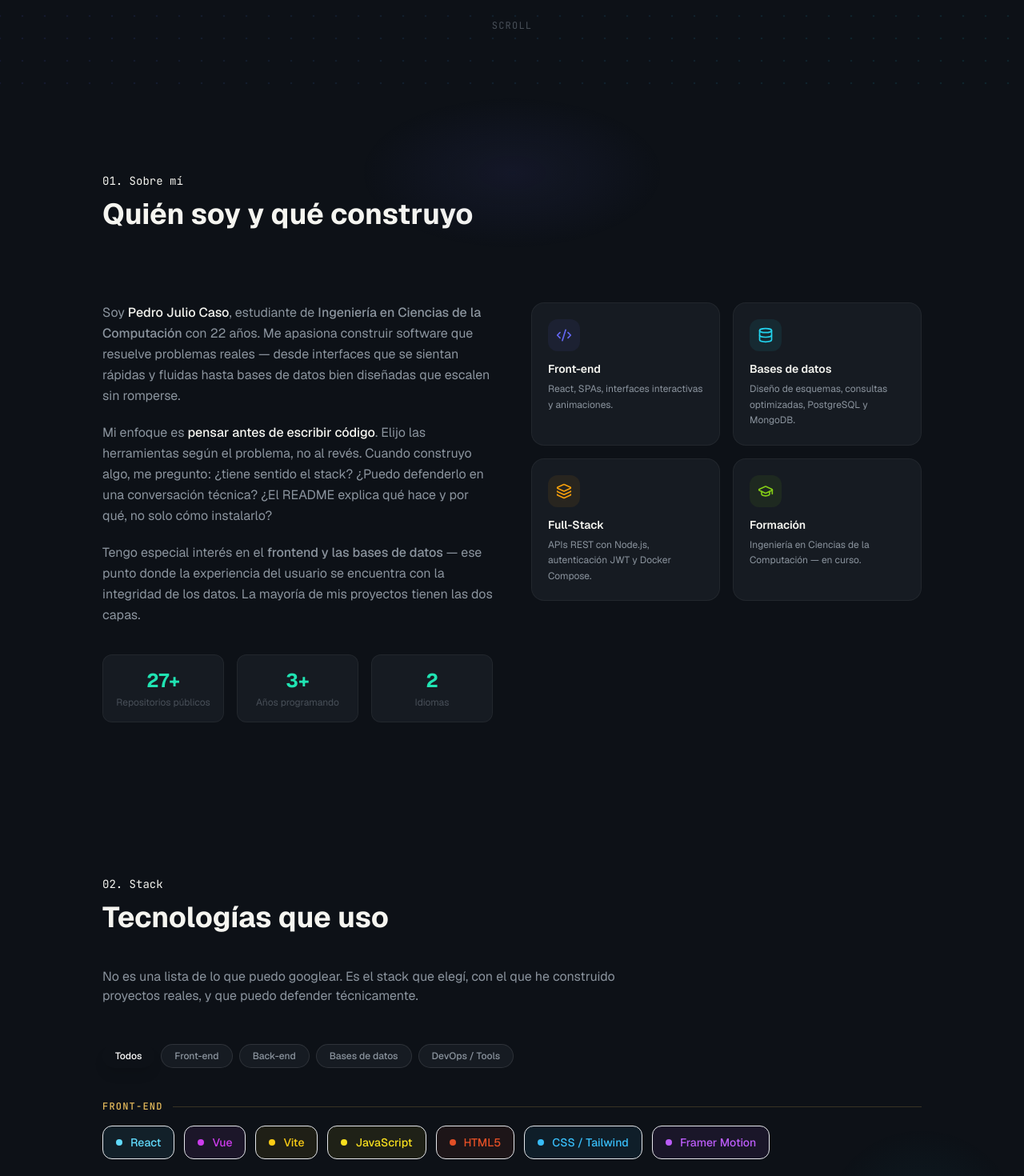
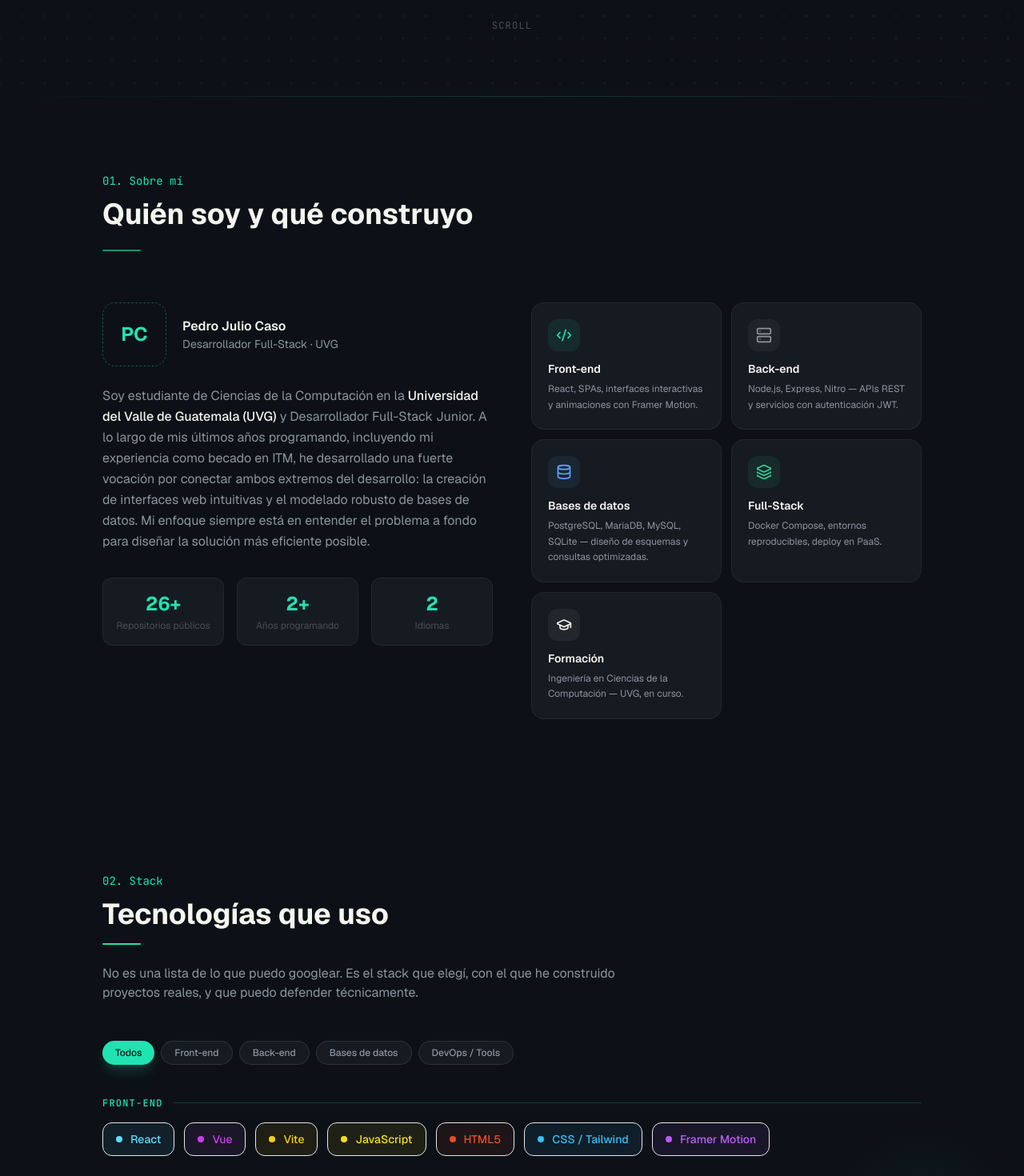
Before and after one commit to Pxdro-410/portafolio-PedroCaso, a React (Vite) app: page / in a window 1280 px wide. Shown: the part 680-2150 px from the top of the page at 80% size. Built offline with nearby package versions, Linux system fonts and the light colour scheme.

Commit message:
fix: actualizacion a la paleta mint y sus componentes de los archivos navbar, about, contact, proyects y tecnologies

```diff
--- a/src/components/layout/Navbar.jsx
+++ b/src/components/layout/Navbar.jsx
@@ -53,7 +53,7 @@ export default function Navbar() {
       transition={{ duration: 0.6, ease: 'easeOut' }}
       className={`fixed top-0 left-0 right-0 z-50 transition-all duration-300 ${
         scrolled
-          ? 'bg-bg-base/80 backdrop-blur-xl border-b border-white/5 shadow-lg shadow-black/20'
+          ? 'bg-bg-base/85 backdrop-blur-xl border-b border-accent-mint/10 shadow-lg shadow-black/30'
           : 'bg-transparent'
       }`}
     >
@@ -64,9 +64,9 @@ export default function Navbar() {
           onClick={(e) => handleLinkClick(e, '#hero')}
           className="font-mono text-sm font-medium group"
         >
-          <span className="text-accent-indigo group-hover:text-accent-indigo-light transition-colors">&lt;</span>
+          <span className="text-accent-mint group-hover:text-accent-mint-light transition-colors">&lt;</span>
           <span className="text-text-primary mx-1">Pedro Caso</span>
-          <span className="text-accent-cyan group-hover:text-accent-cyan-light transition-colors">/&gt;</span>
+          <span className="text-accent-mint/70 group-hover:text-accent-mint transition-colors">/&gt;</span>
         </a>
 
         {/* Desktop links */}
@@ -103,7 +103,7 @@ export default function Navbar() {
           href="https://github.com/Pxdro-410"
           target="_blank"
           rel="noopener noreferrer"
-          className="hidden md:flex items-center gap-2 px-4 py-2 rounded-lg border border-accent-indigo/40 text-accent-indigo text-sm font-medium hover:bg-accent-indigo/10 hover:border-accent-indigo transition-all duration-200"
+          className="hidden md:flex items-center gap-2 px-4 py-2 rounded-lg border border-accent-mint/35 text-accent-mint text-sm font-medium hover:bg-accent-mint/8 hover:border-accent-mint/60 transition-all duration-200"
         >
           <NavGitHubIcon className="w-4 h-4" />
           GitHub
--- a/src/components/sections/About.jsx
+++ b/src/components/sections/About.jsx
@@ -1,35 +1,46 @@
 import { motion } from 'framer-motion'
 import { useScrollReveal } from '../../hooks/useScrollReveal'
-import { GraduationCap, Code2, Database, Layers } from 'lucide-react'
+import { GraduationCap, Code2, Database, Layers, Server } from 'lucide-react'
+
+// ⚠️  Coloca tu foto en src/assets/foto.jpg (o .png) y descomenta el import:
+// import fotoPerfil from '../../assets/foto.jpg'
+const fotoPerfil = null // Elimina esta línea cuando tengas la foto
 
 const HIGHLIGHTS = [
   {
     icon: Code2,
-    color: '#6366F1',
-    bg: 'rgba(99,102,241,0.08)',
+    color: '#20E3B2',
+    bg: 'rgba(32,227,178,0.08)',
     label: 'Front-end',
-    description: 'React, SPAs, interfaces interactivas y animaciones.',
+    description: 'React, SPAs, interfaces interactivas y animaciones con Framer Motion.',
+  },
+  {
+    icon: Server,
+    color: '#8B949E',
+    bg: 'rgba(139,148,158,0.08)',
+    label: 'Back-end',
+    description: 'Node.js, Express, Nitro — APIs REST y servicios con autenticación JWT.',
   },
   {
     icon: Database,
-    color: '#22D3EE',
-    bg: 'rgba(34,211,238,0.08)',
+    color: '#60A5FA',
+    bg: 'rgba(96,165,250,0.08)',
     label: 'Bases de datos',
-    description: 'Diseño de esquemas, consultas optimizadas, PostgreSQL y MongoDB.',
+    description: 'PostgreSQL, MariaDB, MySQL, SQLite — diseño de esquemas y consultas optimizadas.',
   },
   {
     icon: Layers,
-    color: '#F59E0B',
-    bg: 'rgba(245,158,11,0.08)',
+    color: '#34D399',
+    bg: 'rgba(52,211,153,0.08)',
     label: 'Full-Stack',
-    description: 'APIs REST con Node.js, autenticación JWT y Docker Compose.',
+    description: 'Docker Compose, entornos reproducibles, deploy en PaaS.',
   },
   {
     icon: GraduationCap,
-    color: '#84CC16',
-    bg: 'rgba(132,204,22,0.08)',
+    color: '#F5F5F0',
+    bg: 'rgba(245,245,240,0.05)',
     label: 'Formación',
-    description: 'Ingeniería en Ciencias de la Computación — en curso.',
+    description: 'Ingeniería en Ciencias de la Computación — UVG, en curso.',
   },
 ]
 
@@ -51,10 +62,10 @@ export default function About() {
       ref={ref}
       className="relative py-24 px-6"
     >
-      {/* Section glow */}
+      {/* Section separator — clean top border, no glow bleeding into hero */}
       <div
-        className="absolute top-0 left-1/2 -translate-x-1/2 w-96 h-48 pointer-events-none"
-        style={{ background: 'radial-gradient(ellipse, rgba(99,102,241,0.08) 0%, transparent 70%)' }}
+        className="absolute top-0 left-0 right-0 h-px pointer-events-none"
+        style={{ background: 'linear-gradient(to right, transparent, rgba(32,227,178,0.2), transparent)' }}
         aria-hidden="true"
       />
 
@@ -66,59 +77,89 @@ export default function About() {
           transition={{ duration: 0.5 }}
           className="mb-16"
         >
-          <p className="font-mono text-accent-cyan text-sm mb-3">01. Sobre mí</p>
+          <p className="font-mono text-accent-mint text-sm mb-3">01. Sobre mí</p>
           <h2 className="text-3xl sm:text-4xl font-bold text-text-primary mb-6">
             Quién soy y qué construyo
           </h2>
-          <div className="w-12 h-0.5 bg-gradient-to-r from-accent-indigo to-accent-cyan rounded-full" />
+          <div className="w-12 h-0.5 bg-accent-mint rounded-full opacity-60" />
         </motion.div>
 
         <div className="grid lg:grid-cols-2 gap-12 items-start">
-          {/* Bio text */}
+          {/* Bio text + photo */}
           <motion.div
             initial={{ opacity: 0, x: -30 }}
             animate={visible ? { opacity: 1, x: 0 } : {}}
             transition={{ duration: 0.6, delay: 0.2 }}
-            className="space-y-5"
+            className="space-y-6"
           >
-            <p className="text-text-secondary leading-relaxed text-base">
-              Soy <span className="text-text-primary font-medium">Pedro Julio Caso</span>,
-              estudiante de <span className="text-accent-indigo font-medium">Ingeniería en Ciencias
-              de la Computación</span> con 22 años. Me apasiona construir
-              software que resuelve problemas reales — desde interfaces que se sientan rápidas
-              y fluidas hasta bases de datos bien diseñadas que escalen sin romperse.
-            </p>
+            {/* Profile photo — visible when fotoPerfil is set */}
+            {fotoPerfil ? (
+              <div className="flex items-center gap-5">
+                <div className="relative flex-shrink-0">
+                  <div
+                    className="w-20 h-20 rounded-2xl overflow-hidden border-2"
+                    style={{ borderColor: 'rgba(32,227,178,0.4)' }}
+                  >
+                    <img
+                      src={fotoPerfil}
+                      alt="Pedro Julio Caso"
+                      className="w-full h-full object-cover"
+                    />
+                  </div>
+                  {/* Mint glow ring */}
+                  <div
+                    className="absolute inset-0 rounded-2xl pointer-events-none"
+                    style={{ boxShadow: '0 0 20px rgba(32,227,178,0.2)' }}
+                  />
+                </div>
+                <div>
+                  <h3 className="text-text-primary font-semibold">Pedro Julio Caso</h3>
+                  <p className="text-text-secondary text-sm">Desarrollador Full-Stack · UVG</p>
+                </div>
+              </div>
+            ) : (
+              /* Placeholder cuando no hay foto */
+              <div className="flex items-center gap-5">
+                <div
+                  className="w-20 h-20 rounded-2xl border border-dashed border-accent-mint/30 flex items-center justify-center flex-shrink-0"
+                  title="Coloca tu foto en src/assets/foto.jpg"
+                >
+                  <span className="text-2xl font-bold text-accent-mint">PC</span>
+                </div>
+                <div>
+                  <h3 className="text-text-primary font-semibold">Pedro Julio Caso</h3>
+                  <p className="text-text-secondary text-sm">Desarrollador Full-Stack · UVG</p>
+                </div>
+              </div>
+            )}
 
             <p className="text-text-secondary leading-relaxed text-base">
-              Mi enfoque es <span className="text-text-primary font-medium">pensar antes de escribir
-              código</span>. Elijo las herramientas según el problema, no al revés. Cuando
-              construyo algo, me pregunto: ¿tiene sentido el stack? ¿Puedo defenderlo en una
-              conversación técnica? ¿El README explica qué hace y por qué, no solo cómo instalarlo?
-            </p>
-
-            <p className="text-text-secondary leading-relaxed text-base">
-              Tengo especial interés en el <span className="text-accent-cyan font-medium">frontend
-              y las bases de datos</span> — ese punto donde la experiencia del usuario se encuentra
-              con la integridad de los datos. La mayoría de mis proyectos tienen las dos capas.
+              Soy estudiante de Ciencias de la Computación en la{' '}
+              <span className="text-text-primary font-medium">Universidad del Valle de Guatemala (UVG)</span>{' '}
+              y Desarrollador Full-Stack Junior. A lo largo de mis últimos años programando,
+              incluyendo mi experiencia como becado en ITM, he desarrollado una fuerte vocación
+              por conectar ambos extremos del desarrollo: la creación de interfaces web intuitivas
+              y el modelado robusto de bases de datos. Mi enfoque siempre está en entender el
+              problema a fondo para diseñar la solución más eficiente posible.
             </p>
 
             {/* Quick stats */}
-            <div className="grid grid-cols-3 gap-4 pt-4">
+            <div className="grid grid-cols-3 gap-4 pt-2">
               {[
-                { value: '27+', label: 'Repositorios públicos' },
-                { value: '3+', label: 'Años programando' },
+                { value: '26+', label: 'Repositorios públicos' },
+                { value: '2+', label: 'Años programando' },
                 { value: '2', label: 'Idiomas' },
               ].map(({ value, label }) => (
                 <div key={label} className="text-center p-4 rounded-xl bg-bg-surface border border-white/5">
-                  <div className="text-2xl font-bold gradient-text mb-1">{value}</div>
+                  <div className="text-2xl font-bold text-accent-mint mb-1">{value}</div>
                   <div className="text-xs text-text-muted leading-tight">{label}</div>
                 </div>
               ))}
             </div>
           </motion.div>
 
-          {/* Highlight cards */}
-          <div className="grid grid-cols-1 sm:grid-cols-2 gap-4">
+          {/* Highlight cards — 5 items in responsive grid */}
+          <div className="grid grid-cols-1 sm:grid-cols-2 gap-3">
             {HIGHLIGHTS.map(({ icon: Icon, color, bg, label, description }, i) => (
               <motion.div
                 key={label}
--- a/src/components/sections/Contact.jsx
+++ b/src/components/sections/Contact.jsx
@@ -46,7 +46,7 @@ export default function Contact() {
       <div
         className="absolute inset-0 pointer-events-none"
         style={{
-          background: 'radial-gradient(ellipse 60% 40% at 50% 80%, rgba(99,102,241,0.10) 0%, transparent 70%)',
+          background: 'radial-gradient(ellipse 60% 40% at 50% 80%, rgba(32,227,178,0.07) 0%, transparent 70%)',
         }}
         aria-hidden="true"
       />
@@ -59,11 +59,11 @@ export default function Contact() {
           transition={{ duration: 0.5 }}
           className="mb-12"
         >
-          <p className="font-mono text-accent-cyan text-sm mb-3">04. Contacto</p>
+          <p className="font-mono text-accent-mint text-sm mb-3">04. Contacto</p>
           <h2 className="text-3xl sm:text-4xl font-bold text-text-primary mb-6">
             ¿Hablamos?
           </h2>
-          <div className="w-12 h-0.5 bg-gradient-to-r from-accent-indigo to-accent-cyan rounded-full mx-auto mb-8" />
+          <div className="w-12 h-0.5 bg-accent-mint rounded-full mx-auto mb-8" />
 
           <p className="text-text-secondary text-base sm:text-lg leading-relaxed max-w-xl mx-auto">
             Estoy abierto a oportunidades laborales, colaboraciones, o simplemente
--- a/src/components/sections/Projects.jsx
+++ b/src/components/sections/Projects.jsx
@@ -21,11 +21,10 @@ function ProjectCard({ project, index }) {
       exit={{ opacity: 0, scale: 0.95 }}
       transition={{ duration: 0.4, delay: index * 0.08 }}
       whileHover={{ y: -6 }}
-      className={`relative rounded-2xl bg-bg-surface border overflow-hidden group transition-all duration-300 flex flex-col ${
-        project.featured
-          ? 'border-accent-indigo/30 hover:border-accent-indigo/60'
+      className={`relative rounded-2xl bg-bg-surface border overflow-hidden group transition-all duration-300 flex flex-col ${project.featured
+          ? 'border-accent-gold/30 hover:border-accent-gold/60'
           : 'border-white/5 hover:border-white/15'
-      }`}
+        }`}
     >
       {/* Card gradient background */}
       <div
@@ -35,7 +34,7 @@ function ProjectCard({ project, index }) {
 
       {/* Featured badge */}
       {project.featured && (
-        <div className="absolute top-4 right-4 z-10 flex items-center gap-1 px-2.5 py-1 rounded-full bg-accent-indigo/15 border border-accent-indigo/30 text-accent-indigo-light text-xs font-medium">
+        <div className="absolute top-4 right-4 z-10 flex items-center gap-1 px-2.5 py-1 rounded-full bg-accent-gold/15 border border-accent-gold/30 text-accent-gold-light text-xs font-medium">
           <Star className="w-3 h-3 fill-current" />
           Destacado
         </div>
@@ -103,7 +102,7 @@ function ProjectCard({ project, index }) {
               href={project.live}
               target="_blank"
               rel="noopener noreferrer"
-              className="flex items-center gap-1.5 text-accent-cyan hover:text-accent-cyan-light text-xs font-medium transition-colors ml-auto"
+              className="flex items-center gap-1.5 text-accent-gold hover:text-accent-gold-light text-xs font-medium transition-colors ml-auto"
               aria-label={`Ver demo de ${project.title}`}
             >
               Demo en vivo
@@ -145,7 +144,7 @@ export default function Projects() {
           transition={{ duration: 0.5 }}
           className="mb-12"
         >
-          <p className="font-mono text-accent-cyan text-sm mb-3">03. Proyectos</p>
+          <p className="font-mono text-accent-gold text-sm mb-3">03. Proyectos</p>
           <h2 className="text-3xl sm:text-4xl font-bold text-text-primary mb-4">
             Lo que he construido
           </h2>
@@ -171,11 +170,10 @@ export default function Projects() {
               role="tab"
               aria-selected={filter === f.id}
               onClick={() => setFilter(f.id)}
-              className={`px-4 py-1.5 rounded-full text-xs font-medium transition-all duration-200 ${
-                filter === f.id
-                  ? 'bg-accent-indigo text-white shadow-lg shadow-accent-indigo/25'
+              className={`px-4 py-1.5 rounded-full text-xs font-medium transition-all duration-200 ${filter === f.id
+                  ? 'bg-accent-gold text-white shadow-lg shadow-accent-gold/15'
                   : 'bg-bg-surface border border-white/10 text-text-secondary hover:text-text-primary hover:border-white/20'
-              }`}
+                }`}
             >
               {f.label}
               <span className="ml-2 text-xs opacity-60">
--- a/src/components/sections/Technologies.jsx
+++ b/src/components/sections/Technologies.jsx
@@ -33,7 +33,7 @@ export default function Technologies() {
       {/* Background accent */}
       <div
         className="absolute right-0 top-1/2 -translate-y-1/2 w-64 h-64 pointer-events-none"
-        style={{ background: 'radial-gradient(ellipse, rgba(34,211,238,0.06) 0%, transparent 70%)' }}
+        style={{ background: 'radial-gradient(ellipse, rgba(32,227,178,0.05) 0%, transparent 70%)' }}
         aria-hidden="true"
       />
 
@@ -45,11 +45,11 @@ export default function Technologies() {
           transition={{ duration: 0.5 }}
           className="mb-12"
         >
-          <p className="font-mono text-accent-cyan text-sm mb-3">02. Stack</p>
+          <p className="font-mono text-accent-mint text-sm mb-3">02. Stack</p>
           <h2 className="text-3xl sm:text-4xl font-bold text-text-primary mb-4">
             Tecnologías que uso
           </h2>
-          <div className="w-12 h-0.5 bg-gradient-to-r from-accent-indigo to-accent-cyan rounded-full mb-6" />
+          <div className="w-12 h-0.5 bg-accent-mint rounded-full mb-6" />
           <p className="text-text-secondary max-w-2xl leading-relaxed text-sm sm:text-base">
             No es una lista de lo que puedo googlear. Es el stack que elegí, con el que he
             construido proyectos reales, y que puedo defender técnicamente.
@@ -67,7 +67,7 @@ export default function Technologies() {
             onClick={() => setActiveCategory(null)}
             className={`px-4 py-1.5 rounded-full text-xs font-medium transition-all duration-200 ${
               activeCategory === null
-                ? 'bg-accent-indigo text-white shadow-lg shadow-accent-indigo/20'
+                ? 'bg-accent-mint text-bg-base shadow-lg shadow-accent-mint/20'
                 : 'bg-bg-surface border border-white/10 text-text-secondary hover:text-text-primary hover:border-white/20'
             }`}
           >
@@ -164,18 +164,18 @@ export default function Technologies() {
           initial={{ opacity: 0, y: 20 }}
           animate={visible ? { opacity: 1, y: 0 } : {}}
           transition={{ duration: 0.5, delay: 0.5 }}
-          className="mt-16 p-6 rounded-2xl bg-bg-surface border border-accent-indigo/20 relative overflow-hidden"
+          className="mt-16 p-6 rounded-2xl bg-bg-surface border border-accent-mint/20 relative overflow-hidden"
         >
           <div
             className="absolute inset-0 opacity-30 pointer-events-none rounded-2xl"
-            style={{ background: 'radial-gradient(ellipse at top left, rgba(99,102,241,0.12) 0%, transparent 60%)' }}
+            style={{ background: 'radial-gradient(ellipse at top left, rgba(32,227,178,0.06) 0%, transparent 60%)' }}
             aria-hidden="true"
           />
 
           <div className="relative flex gap-4">
-            <Quote className="w-5 h-5 text-accent-indigo flex-shrink-0 mt-1" />
+            <Quote className="w-5 h-5 text-accent-mint flex-shrink-0 mt-1" />
             <div>
-              <p className="text-xs font-mono text-accent-indigo uppercase tracking-widest mb-3">
+              <p className="text-xs font-mono text-accent-mint uppercase tracking-widest mb-3">
                 Por qué este stack
               </p>
               <p className="text-text-secondary text-sm leading-relaxed whitespace-pre-line">
--- a/src/data/technologies.js
+++ b/src/data/technologies.js
@@ -8,7 +8,7 @@ export const techCategories = [
   {
     id: 'frontend',
     label: 'Front-end',
-    color: '#E7BC5C',
+    color: '#20E3B2',
     technologies: [
       {
         name: 'React',
@@ -57,7 +57,7 @@ export const techCategories = [
   {
     id: 'backend',
     label: 'Back-end',
-    color: '#E7BC5C',
+    color: '#20E3B2',
     technologies: [
       {
         name: 'Node.js',
@@ -106,7 +106,7 @@ export const techCategories = [
   {
     id: 'databases',
     label: 'Bases de datos',
-    color: '#E7BC5C',
+    color: '#20E3B2',
     technologies: [
       {
         name: 'PostgreSQL',
@@ -137,7 +137,7 @@ export const techCategories = [
   {
     id: 'devops',
     label: 'DevOps / Tools',
-    color: '#E7BC5C',
+    color: '#20E3B2',
     technologies: [
       {
         name: 'Docker',
```
